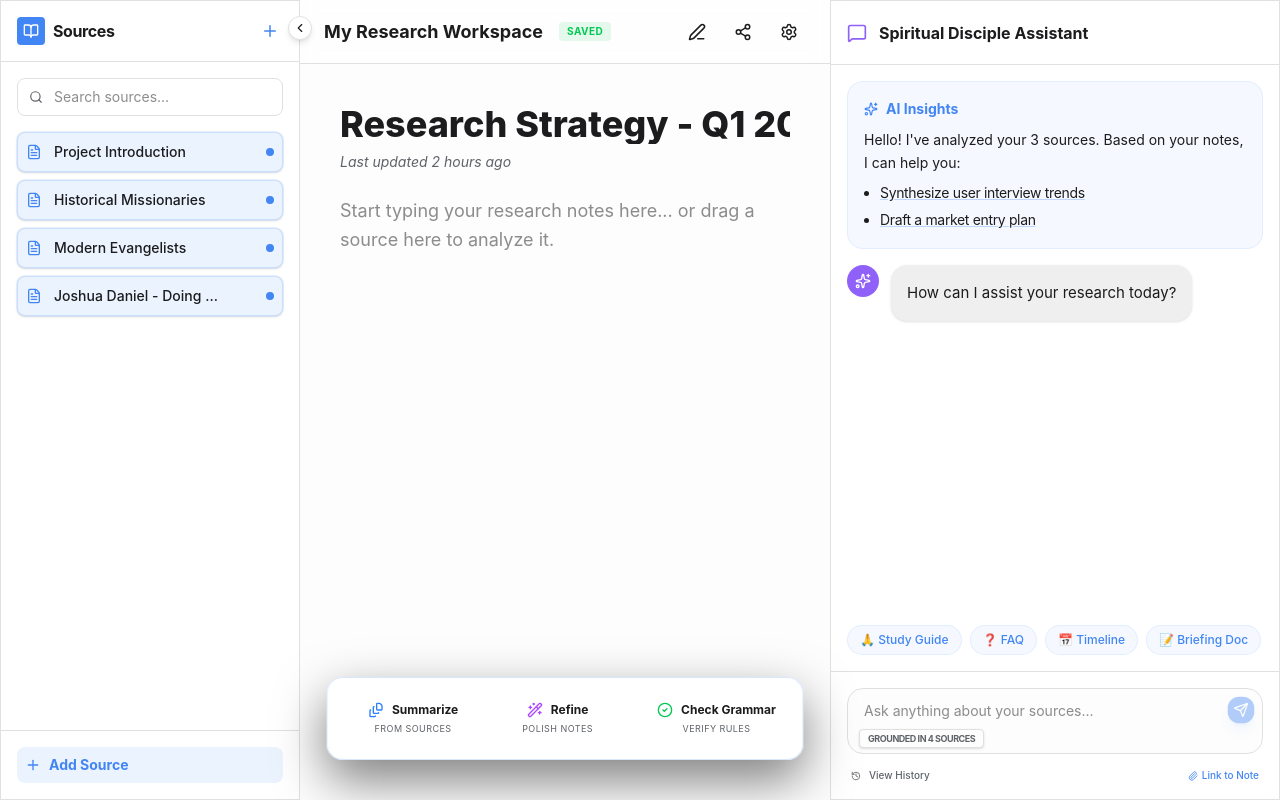
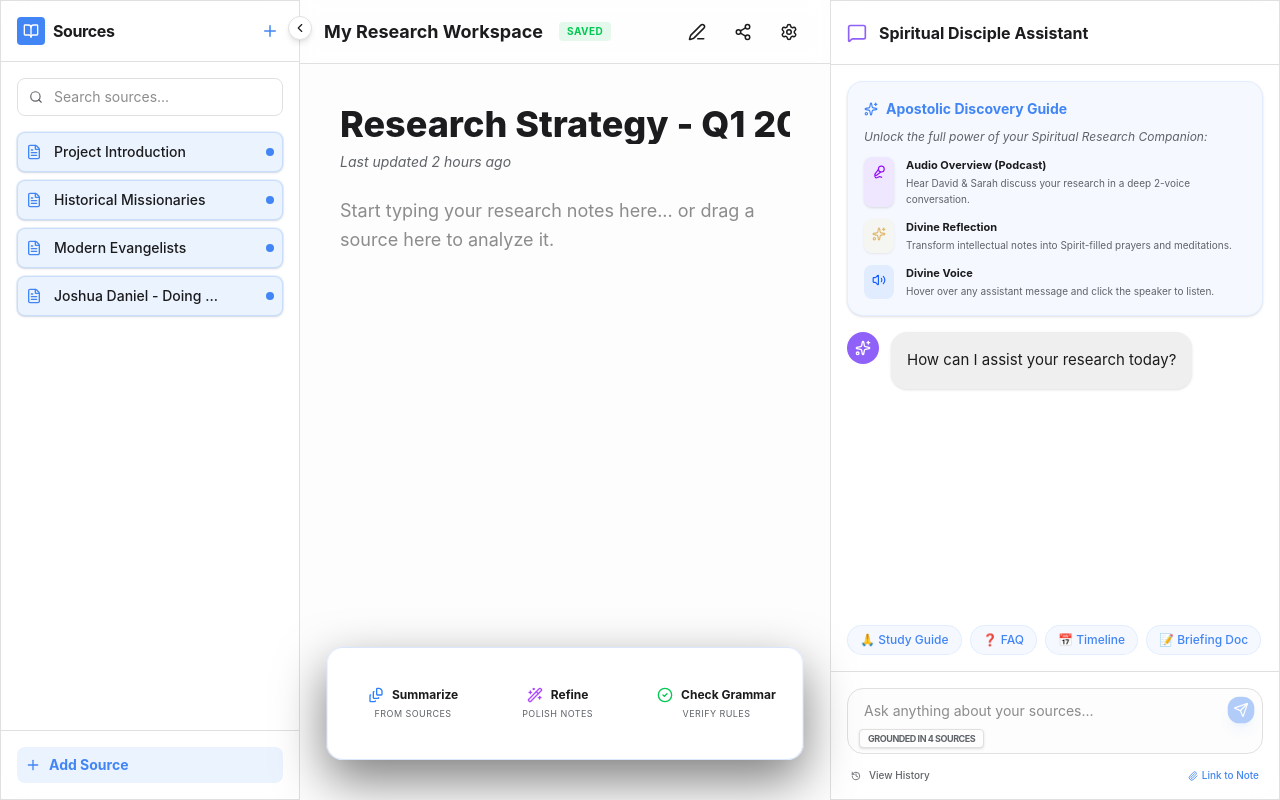
Before and after one commit to Prasad-PingFederate/dailymannaai, a Next.js app: page /notebook in a window 1280 px wide. Built offline with nearby package versions, Linux system fonts and the light colour scheme.

Commit message:
feat(ui): Apostolic Discoverability Guide & Feature Spotlights

```diff
--- a/src/components/notebook/NotebookCore.tsx
+++ b/src/components/notebook/NotebookCore.tsx
@@ -1443,12 +1443,6 @@ export default function NotebookWorkspace() {
                             <span className="text-xs font-bold">{isSummarizing ? 'Summarizing...' : 'Summarize'}</span>
                         </div>
                         <span className="text-[9px] text-muted uppercase tracking-wider">From Sources</span>
-                        {!isSummarizing && (
-                            <div className="absolute -top-12 left-1/2 -translate-x-1/2 bg-foreground text-background px-3 py-1.5 rounded-lg text-[10px] font-medium whitespace-nowrap opacity-0 group-hover:opacity-100 transition-opacity pointer-events-none">
-                                Create summary from selected sources
-                                <div className="absolute bottom-[-4px] left-1/2 -translate-x-1/2 w-2 h-2 bg-foreground rotate-45"></div>
-                            </div>
-                        )}
                     </button>
 
                     <div className="w-px h-12 bg-border" />
@@ -1497,13 +1491,14 @@ export default function NotebookWorkspace() {
 
                     <div className="w-px h-12 bg-border" />
 
-                    {/* Audio Overview - Works on SOURCES */}
+                    {/* Audio Overview - Highlighted */}
                     <button
                         onClick={generateAudioOverview}
                         disabled={isGeneratingAudio}
                         title="Generate podcast-style overview"
-                        className={`group relative flex flex-col items-center gap-1 px-4 py-2 rounded-xl transition-all ${isGeneratingAudio ? 'bg-accent/20 cursor-wait' : 'hover:bg-accent/10'}`}
+                        className={`group relative flex flex-col items-center gap-1 px-4 py-2 rounded-xl transition-all ${isGeneratingAudio ? 'bg-accent/20 cursor-wait' : 'hover:bg-accent/10 border border-accent/30 shadow-lg shadow-accent/10'}`}
                     >
+                        <div className="feature-badge">NEW ✨</div>
                         <div className="flex items-center gap-2">
                             <Mic2 size={16} className="text-accent" />
                             <span className="text-xs font-bold">{isGeneratingAudio ? 'Generating...' : 'Audio Overview'}</span>
@@ -1513,13 +1508,14 @@ export default function NotebookWorkspace() {
 
                     <div className="w-px h-12 bg-border" />
 
-                    {/* Divine Meditation - NEW FEATURE */}
+                    {/* Divine Meditation - Highlighted */}
                     <button
                         onClick={handleDivineMeditation}
                         disabled={isMeditating}
                         title="Transform research into a prayerful meditation"
-                        className={`group relative flex flex-col items-center gap-1 px-4 py-2 rounded-xl transition-all ${isMeditating ? 'bg-accent/20 cursor-wait' : 'hover:bg-accent/10'}`}
+                        className={`group relative flex flex-col items-center gap-1 px-4 py-2 rounded-xl transition-all ${isMeditating ? 'bg-accent/20 cursor-wait' : 'hover:bg-accent/10 bg-yellow-500/5 animate-divine-pulse border border-yellow-500/20'}`}
                     >
+                        <div className="feature-badge">DIVINE ✨</div>
                         <div className="flex items-center gap-2 text-yellow-500">
                             <Sparkles size={16} />
                             <span className="text-xs font-bold">{isMeditating ? 'Meditating...' : 'Divine Reflection'}</span>
@@ -1549,15 +1545,43 @@ export default function NotebookWorkspace() {
                 </header>
 
                 <div className="flex-1 overflow-y-auto p-4 space-y-4">
-                    <div className="bg-accent/5 border border-accent/10 rounded-2xl p-4 text-sm leading-relaxed">
+                    <div className="bg-accent/5 border border-accent/10 rounded-2xl p-4 text-sm leading-relaxed shadow-sm animate-in fade-in slide-in-from-top-2 duration-500">
                         <p className="font-bold text-accent mb-2 flex items-center gap-2">
-                            <Sparkles size={14} /> AI Insights
+                            <Sparkles size={14} /> Apostolic Discovery Guide
                         </p>
-                        Hello! I've analyzed your 3 sources. Based on your notes, I can help you:
-                        <ul className="list-disc ml-4 mt-2 space-y-1">
-                            <li className="hover:text-accent cursor-pointer underline decoration-accent/30 tracking-tight">Synthesize user interview trends</li>
-                            <li className="hover:text-accent cursor-pointer underline decoration-accent/30 tracking-tight">Draft a market entry plan</li>
-                        </ul>
+                        <p className="text-xs text-muted mb-3 italic">Unlock the full power of your Spiritual Research Companion:</p>
+
+                        <div className="space-y-3">
+                            <div className="flex gap-3 group cursor-pointer" onClick={generateAudioOverview}>
+                                <div className="p-2 bg-purple-500/10 text-purple-600 rounded-lg group-hover:bg-purple-500 group-hover:text-white transition-all shadow-sm">
+                                    <Mic2 size={14} />
+                                </div>
+                                <div>
+                                    <p className="text-[11px] font-bold">Audio Overview (Podcast)</p>
+                                    <p className="text-[10px] text-muted">Hear David & Sarah discuss your research in a deep 2-voice conversation.</p>
+                                </div>
+                            </div>
+
+                            <div className="flex gap-3 group cursor-pointer" onClick={handleDivineMeditation}>
+                                <div className="p-2 bg-yellow-500/10 text-yellow-600 rounded-lg group-hover:bg-yellow-500 group-hover:text-white transition-all shadow-sm animate-pulse">
+                                    <Sparkles size={14} />
+                                </div>
+                                <div>
+                                    <p className="text-[11px] font-bold">Divine Reflection</p>
+                                    <p className="text-[10px] text-muted">Transform intellectual notes into Spirit-filled prayers and meditations.</p>
+                                </div>
+                            </div>
+
+                            <div className="flex gap-3 group">
+                                <div className="p-2 bg-blue-500/10 text-blue-600 rounded-lg">
+                                    <Volume2 size={14} />
+                                </div>
+                                <div>
+                                    <p className="text-[11px] font-bold">Divine Voice</p>
+                                    <p className="text-[10px] text-muted">Hover over any assistant message and click the speaker to listen.</p>
+                                </div>
+                            </div>
+                        </div>
                     </div>
 
                     <div className="space-y-4">
```
